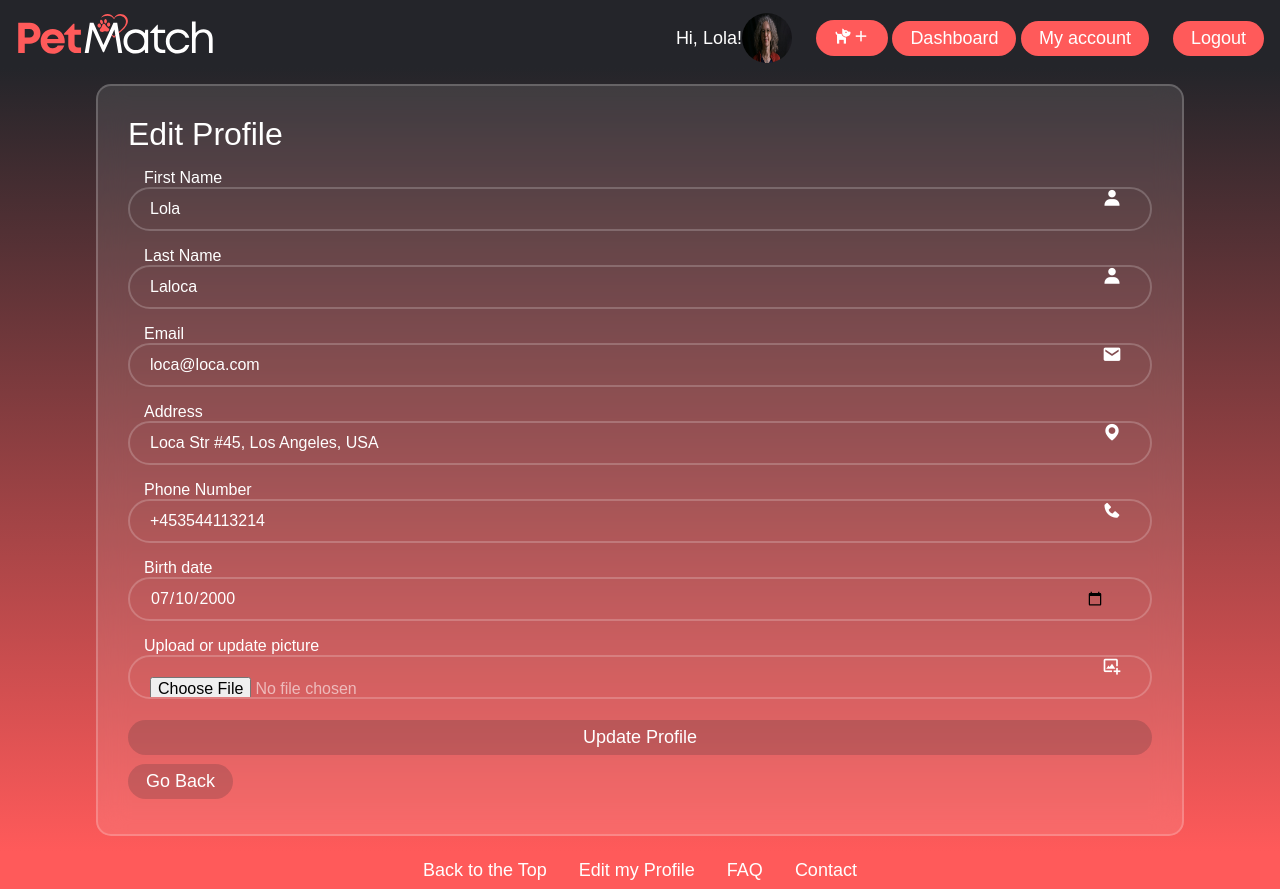
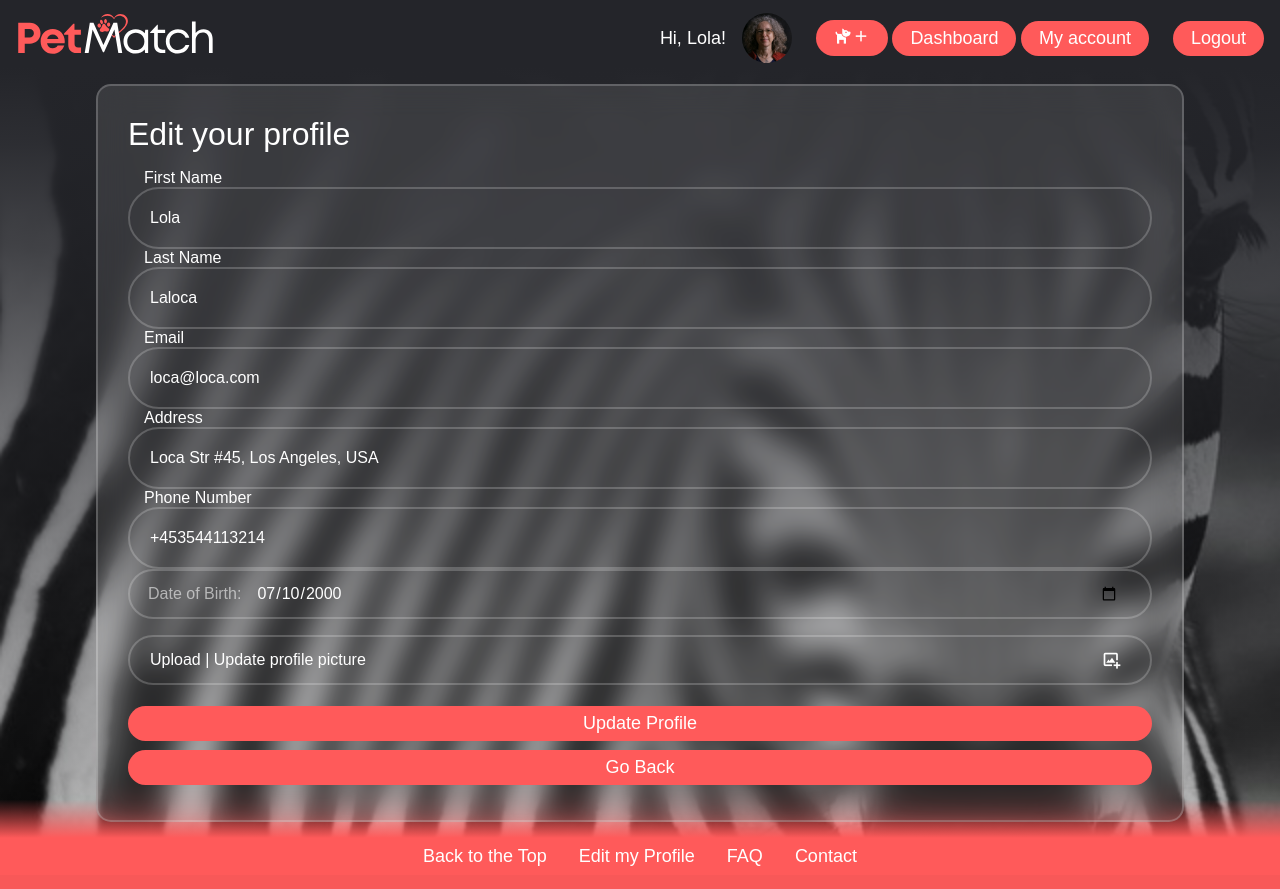
Before and after one commit to iliana-marquez/petmatch-webapp, a PHP site: page /edit_profile.php in a window 1280 px wide. After the commit the page ends 866 px from the top, so only its background shows below. Run offline with PHP 8.4, Linux system fonts and the light colour scheme; a user stored in the database is signed in; data comes from the database, SQL or seed files in the repository.

Commit message:
Improved Form and Navbar Styling

```diff
--- a/adoption.php
+++ b/adoption.php
@@ -86,7 +86,7 @@ if (isset($_GET['id'])) {
 
     <?php require_once "./components/navbar.php" ?>
 
-    <div class="editContainer">
+    <div class="editContainer" style="display: grid; place-items: center;" >
         <form method="POST">
             <div class="wrapperEdit">
                 <h1 style="text-align: center;">Just one input away for adopting!</h1>
--- a/components/navbar.php
+++ b/components/navbar.php
@@ -10,7 +10,7 @@ if ($id) {
 <header>
     <img class="logo" src="images/logo.svg" alt="logo">
     <a>Hi, <?= $person["first_name"]; ?>!</a>
-    <img class="img-thumbnail" style="border-radius: 50%; width: 50px; height: 50px; align: center;" src="images/<?= $person["picture"] ?>">
+    <img class="img-thumbnail" src="images/<?= $person["picture"] ?>">
 
     <nav class="navLinks">
         <?php if (isset($_SESSION["admn"])): ?>
--- a/create_pet.php
+++ b/create_pet.php
@@ -176,7 +176,6 @@ if (isset($_POST["create"])){
                             <p class="error"><?= $breedError; ?></p>
                         </div>
                         <div class="input-box">
-
                             <input type="number" placeholder="* Age" name="age"><i class='bx bxs-calendar-heart'></i>
                             <p class="error"><?= $ageError; ?></p>
                         </div>
@@ -229,7 +228,7 @@ if (isset($_POST["create"])){
                         </div>
                         <div class="input-box">
                             <input id="file-upload" type="file" name="picture">
-                            <label for="file-upload" class=""><i class='bx bx-image-add'></i></label>
+                            <label for="file-upload" class="input custom-file-upload"><i class='bx bx-image-add'></i></label>
                         </div>
                     </div>
                     <button class="bttn" type="submit" name="create">Create New Entry</button>
--- a/edit_profile.php
+++ b/edit_profile.php
@@ -88,9 +88,9 @@ if (isset($_POST["update"])) {
 
     if (!$error) {
 
-        if($_FILES["picture"]["error"] ==4 ){
+        if ($_FILES["picture"]["error"] == 4) {
             $sql = "UPDATE `users` SET `first_name` = '{$first_name}',`last_name` = '{$last_name}',`email` = '{$email}',`date_of_birth` = '{$date_of_birth}',`address` = '{$address}',`phone_number` = '{$phone_number}' WHERE `id` = {$id}";
-        }else{
+        } else {
             $sql = "UPDATE `users` SET `first_name` = '{$first_name}',`last_name` = '{$last_name}',`email` = '{$email}',`date_of_birth` = '{$date_of_birth}',`address` = '{$address}',`phone_number` = '{$phone_number}', `picture` = '{$picture[0]}' WHERE `id` = {$id}";
         }
 
@@ -120,42 +120,43 @@ if (isset($_POST["update"])) {
     <div class="editContainer">
         <div class="form">
             <div class="wrapperEdit">
-                <h1>Edit Profile</h1>
+                <h1>Edit your profile</h1>
                 <form method="post" enctype="multipart/form-data">
                     <div class="input-box">
                         <p>First Name</p>
-                        <input type="text" placeholder="* First Name" value="<?= $person["first_name"]; ?>" name="first_name"><i class='bx bxs-user'></i>
+                        <input type="text" placeholder="* First Name" value="<?= $person["first_name"]; ?>" name="first_name">
                         <p class="error"><?= $fnameError; ?></p>
                     </div>
                     <div class="input-box">
                         <p>Last Name</p>
-                        <input type="text" placeholder="* Last Name" value="<?= $person["last_name"]; ?>" name="last_name"><i class='bx bxs-user'></i>
+                        <input type="text" placeholder="* Last Name" value="<?= $person["last_name"]; ?>" name="last_name">
                         <p class="error"><?= $lnameError; ?></p>
                     </div>
                     <div class="input-box">
                         <p>Email</p>
-                        <input type="email" placeholder="* Email" value="<?= $person["email"]; ?>" name="email"><i class='bx bxs-envelope'></i>
+                        <input type="email" placeholder="* Email" value="<?= $person["email"]; ?>" name="email">
                         <p class="error"><?= $emailError; ?></p>
                     </div>
                     <div class="input-box">
                         <p>Address</p>
-                        <input type="text" placeholder="* Address" value="<?= $person["address"]; ?>" name="address"><i class='bx bxs-map'></i>
+                        <input type="text" placeholder="* Address" value="<?= $person["address"]; ?>" name="address">
                         <p class="error"><?= $addressError; ?></p>
                     </div>
                     <div class="input-box">
                         <p>Phone Number</p>
-                        <input type="text" placeholder="* Phone Number"value="<?= $person["phone_number"]; ?>" name="phone_number"><i class='bx bxs-phone'></i></i>
+                        <input type="text" placeholder="* Phone Number" value="<?= $person["phone_number"]; ?>" name="phone_number">
                         <p class="error"><?= $phoneError; ?></p>
                     </div>
-                    <div class="input-box">
-                        <p>Birth date</p>
-                        <input type="date" value="<?= $person["date_of_birth"]; ?>" name="date_of_birth">
+
+                    <div class="input-box-date" style="height: 50px;">
+                        <label for="date" class="custom-date" style="padding-left: .5rem;">Date of Birth: </label>
+                        <input id="date" type="date" value="<?= $person["date_of_birth"]; ?>" name="date_of_birth">
                         <p class="error"><?= $dateError; ?></p>
                     </div>
-                    <div class="input-box">
-                        <p>Upload or update picture</p>
+
+                    <div class="input-box" style="height: 50px;">
+                        <label for="file-upload" class="input custom-file-upload ">Upload | Update profile picture <i class='bx bx-image-add'></i></label>
                         <input id="file-upload" type="file" name="picture">
-                        <label for="file-upload" class=""><i class='bx bx-image-add'></i></label>
                     </div>
                     <div class="bttn-section">
                         <button class="bttn" type="submit" name="update">Update Profile</button>
@@ -177,4 +178,5 @@ if (isset($_POST["update"])) {
     </footer>
 
 </body>
+
 </html>
--- a/pet_details.php
+++ b/pet_details.php
@@ -69,8 +69,10 @@ if(isset($_GET["id"])){
 
         <?php if (isset($_SESSION["admn"])): ?>
             <div class='cardBotones'>
-            <a href='edit_pet.php?id=<?=$pet["id"]?>'><button>Update</button></a>
-            <a href='delete.php?id=<?=$pet["id"]?>'><button><i class='bx bxs-trash'></i> Delete</button></a>
+            <a href='edit_pet.php?id=<?=$pet["id"]?>'><button class="bttn">Update</button></a>
+            <a href='delete.php?id=<?=$pet["id"]?>'><button class="bttn"><i class='bx bxs-trash'></i> Delete</button></a>
+            <a href='pets.php'><button class="bttn">Go back</button></a>
+
         </div>
         <?php endif; ?>
 
--- a/style.css
+++ b/style.css
@@ -4,6 +4,7 @@
     padding: 0;
     font-family: Arial, sans-serif;
     font-weight: 500;
+
 }
 
 li, a, button{
@@ -11,6 +12,7 @@ li, a, button{
     color: rgb(255, 255, 255);
     text-decoration: none;
     list-style: none;
+
 }
 
 /* Navbar */
@@ -22,6 +24,8 @@ header{
     padding: .5rem 1rem .5rem 1rem;
     padding-bottom: 0;
     background-color: #24252A ;
+    height: auto;
+
 
     h1{
         margin-right: auto;
@@ -47,6 +51,16 @@ header{
     color: #ff5a5a;
 }
 
+.img-thumbnail{
+    border-radius: 50%;
+    position: center;
+    object-fit: cover;
+    object-position: center;
+    height: 50px;
+    width: 50px;
+    margin-left: 1rem;
+}
+
 /* Buttons */
 button{
     padding: 4px 15px;
@@ -67,7 +81,7 @@ button:hover{
 /* Container Index*/
 .container{
     background-image: url(images/adopt.jpg);
-    background-position: bottom;
+    background-position: center;
     background-size: cover;
     background-attachment: fixed;
     border-image-width: 1px;
@@ -91,7 +105,7 @@ button:hover{
     align-content: center;
     text-align: center;
     position: relative;
-    height: 88.8vh;
+    min-height:calc(100vh - 105px);
 
     h1{
         color: white;
@@ -100,9 +114,30 @@ button:hover{
 }
 
 .editContainer{
-    background: linear-gradient(#24252A, #ff5a5a);
     padding-top: 1rem;
     padding-bottom: 1rem;
+    background-image: url(./images/pet_entry.jpg);
+    background-position: center;
+    background-size: cover;
+    min-height:calc(100vh - 105px);
+    background-attachment: fixed;
+    border-image-width: 1px;
+    border-image-slice: 1 fill;
+      border-image-source: linear-gradient(
+        rgba(36, 37, 42, 1) 0%,
+        rgba(36, 37, 42, 0.95) 10%,
+        rgba(36, 37, 42, 0.85) 20%,
+        rgba(36, 37, 42, 0.75) 30%,
+        rgba(36, 37, 42, 0.65) 40%,
+        rgba(36, 37, 42, 0.55) 50%,
+        rgba(36, 37, 42, 0.45) 60%,
+        rgba(36, 37, 42, 0.35) 70%,
+        rgba(36, 37, 42, 0.25) 80%,
+        rgba(36, 37, 42, 0.15) 90%,
+        rgba(36, 37, 42, 0.05) 95%,
+        rgba(255, 90, 90, 1) 100%
+    );
+
 
     p{
         margin-left: 1rem;
@@ -138,6 +173,7 @@ footer{
     grid-template-columns: repeat(3, 1fr);
     gap: 1.5rem;
     padding: 1.5rem;
+    height: auto;
 }
 
 
@@ -196,6 +232,7 @@ justify-content: center;}
     button{
         flex: 1;
         padding: 0.2rem 0.2rem;
+        width: 100%;
     }
 
 }
@@ -230,6 +267,7 @@ justify-content: center;}
 display: flex;
 justify-content: center;
 align-items: center;
+height: auto;
 
 }
 
@@ -241,6 +279,8 @@ align-items: center;
     color: white;
     border-radius: 15px;
     padding: 30px 40px;
+    margin: 2rem;
+    height: auto;
 }
 
 .wrapperLogin h1{
@@ -256,7 +296,10 @@ align-items: center;
     color: white;
     border-radius: 15px;
     padding: 30px 40px;
-    margin: 1.5rem;
+    margin: 2rem;
+    height: auto;
+
+
 }
 
 .wrapperRegister h1 {
@@ -273,52 +316,32 @@ align-items: center;
     backdrop-filter: blur(15px);
     color: white;
     border-radius: 15px;
-    padding: 30px 40px;
-}
-
-
-.wrapperEdit {
-    width: 85%;
-    background: rgba(255, 255, 255, 0.1);
-    border: 2px solid rgba(255, 255, 255, 0.2);
-    backdrop-filter: blur(15px);
-    color: white;
-    border-radius: 15px;
     padding: 30px 30px;
-
+    height: auto;
+    justify-content: center;
 
     .input-box{
         width: 100%;
+        height: 4rem;
         margin-top: 1rem;
         position: relative;
         display: flex;
         flex-flow: column;
         text-align: start;
-
-        input{
-            height: 2rem;
-       }
-
     }
 
     .bttn-section{
         margin-top: 1rem;
         display: flex;
         flex-flow: column;
-        justify-content: space-between;
+        justify-content: center;
         width: 100%s;
 
         button{
-            background-color: #24252a30;
+            background-color: #ff5a5a;
+            width: 100%;
         }
     }
-
-}
-
-.input-grid {
-    display: grid;
-    grid-template-columns: 1fr 1fr;
-    gap: 0 0.5rem ;
 }
 
 .wrapperLogin .input-box{
@@ -359,7 +382,6 @@ align-items: center;
         height: 2.3rem;
         width: auto;
     }
-
 }
 
 .search-input {
@@ -379,29 +401,68 @@ align-items: center;
     border: 2px solid rgba(255, 255, 255, 0.796);
 }
 
-.input-box input[type="file"] {
+.input-grid {
+    display: grid;
+    grid-template-columns: 1fr 1fr;
+    gap: 0 0.5rem ;
+}
+
+.input-box-date {
     display: flex;
-    width: 100%;
-    background: transparent;
+    align-items: center;
     border: 2px solid rgba(255, 255, 255, 0.2);
     border-radius: 40px;
+    padding: 10px;
+    background: transparent;
+    height: 50px;
+    margin-top: 1rem;
+}
+
+.custom-date {
     color: rgba(255, 255, 255, 0.57);
     font-size: 16px;
-    padding: 20px 45px 20px 20px;
+    margin-right: 10px;
+    white-space: nowrap;
 }
 
-
-.input-box select{
-    width: 100%;
+.input-box-date input[type="date"] {
+    appearance: none; /* Remove default styles */
+    -webkit-appearance: none; /* Remove default styles in Safari */
     background: transparent;
     border: none;
-    outline: none;
+    color: white;
+    font-size: 16px;
+    outline: none; /* Remove outline */
+    padding: 5px;
+    width: 100%; /* Adjust as necessary */
+    cursor: pointer;
+}
+
+.input-box input[type="file"] {
+    display: none;
+}
+
+label.custom-file-upload {
+    display: flex;
+    align-items: center;
+    height: 100%;
+    background: transparent;
     border: 2px solid rgba(255, 255, 255, 0.2);
     border-radius: 40px;
     color: white;
     font-size: 16px;
     padding: 20px 45px 20px 20px;
+    cursor: pointer;
 }
+
+.input-box input[type="number"] {
+    display: none;
+}
+
+label.custom-file-upload.file-chosen {
+    color: white;
+}
+
 
 
 .search-input input[type="text"] {
@@ -411,22 +472,6 @@ align-items: center;
     color: white;
     font-size: 16px;
     flex: 1;
-}
-
-.custom-file-upload {
-    display: flex;
-    align-items: center;
-    justify-content: star;
-    width: 100%;
-    height: 100%;
-    background: transparent;
-    border: 2px solid rgba(255, 255, 255, 0.2);
-    border-radius: 40px;
-    color: rgba(255, 255, 255, 0.57);
-    font-size: 16px;
-    padding: 20px 45px 20px 20px;
-    cursor: pointer;
-    position: relative;
 }
 
 .input-box input{
@@ -460,6 +505,7 @@ align-items: center;
     top: 30%;
     transform: translate(-50%);
     font-size: 20px;
+    color: white;
 }
 
 .wrapperLogin .remember-forgot{
@@ -523,10 +569,6 @@ align-items: center;
         gap: 0.5rem 0;
     }
 
-    .custom-file-upload {
-        width: 100%;
-    }
-
     .wrapperRegister h1 {
         font-size: 30px;
         text-align: center;
@@ -543,9 +585,7 @@ align-items: center;
         gap: 0 0.5rem;
     }
 
-    .custom-file-upload {
-        width: 200%;
-    }
+
 }
 
 @media (min-width: 1201px) {
@@ -554,9 +594,7 @@ align-items: center;
         gap: 0 0.5rem;
     }
 
-    .custom-file-upload {
-        width: 200%;
-    }
+
 }
 
 /* Details */
@@ -600,6 +638,7 @@ align-items: center;
     button{
         flex: 1;
         padding: 0.2rem 0.2rem;
+        width: 100%;
     }
 
 }
```
Also changed, not shown: adoptions.php (added, +73 -0 lines), register.php (+18 -3 lines), images/pet_entry.jpg (added), 2 other files.
